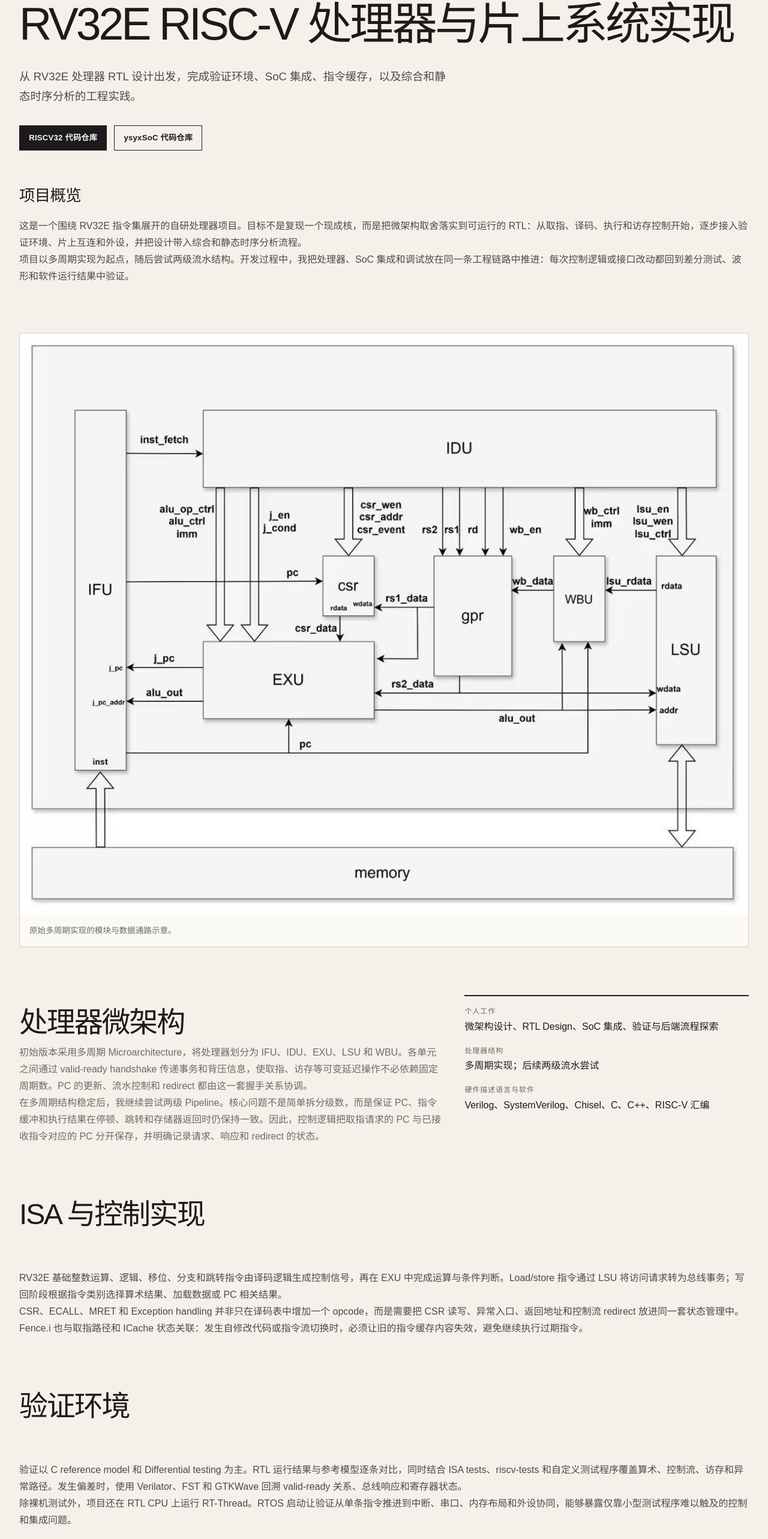
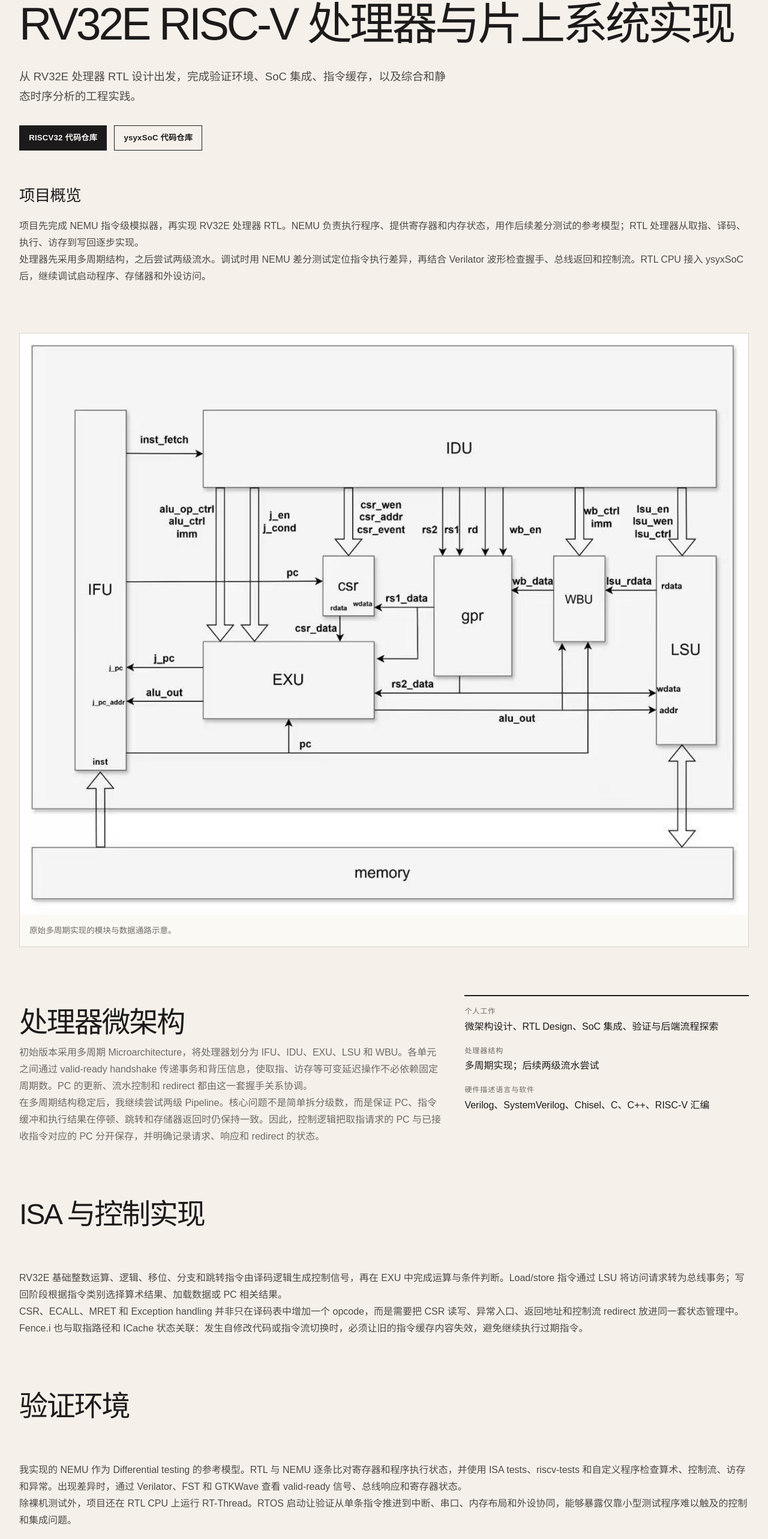
Before and after one commit to gaozhouhao/my-website, a Next.js app: page /projects/riscv-cpu in a window 1280 px wide. Shown: the part 185-2751 px from the top of the page at 60% size. Built offline with nearby package versions, Linux system fonts and the light colour scheme.

Commit message:
Refine project copy and NEMU scope

```diff
--- a/app/projects/riscv-cpu/page.tsx
+++ b/app/projects/riscv-cpu/page.tsx
@@ -13,8 +13,8 @@ const copy = {
     repo: "RISCV32 代码仓库",
     socRepo: "ysyxSoC 代码仓库",
     overview: "项目概览",
-    overviewText: "这是一个围绕 RV32E 指令集展开的自研处理器项目。目标不是复现一个现成核，而是把微架构取舍落实到可运行的 RTL：从取指、译码、执行和访存控制开始，逐步接入验证环境、片上互连和外设，并把设计带入综合和静态时序分析流程。",
-    overviewText2: "项目以多周期实现为起点，随后尝试两级流水结构。开发过程中，我把处理器、SoC 集成和调试放在同一条工程链路中推进：每次控制逻辑或接口改动都回到差分测试、波形和软件运行结果中验证。",
+    overviewText: "项目先完成 NEMU 指令级模拟器，再实现 RV32E 处理器 RTL。NEMU 负责执行程序、提供寄存器和内存状态，用作后续差分测试的参考模型；RTL 处理器从取指、译码、执行、访存到写回逐步实现。",
+    overviewText2: "处理器先采用多周期结构，之后尝试两级流水。调试时用 NEMU 差分测试定位指令执行差异，再结合 Verilator 波形检查握手、总线返回和控制流。RTL CPU 接入 ysyxSoC 后，继续调试启动程序、存储器和外设访问。",
     architecture: "处理器微架构",
     architectureText: "初始版本采用多周期 Microarchitecture，将处理器划分为 IFU、IDU、EXU、LSU 和 WBU。各单元之间通过 valid-ready handshake 传递事务和背压信息，使取指、访存等可变延迟操作不必依赖固定周期数。PC 的更新、流水控制和 redirect 都由这一套握手关系协调。",
     architectureText2: "在多周期结构稳定后，我继续尝试两级 Pipeline。核心问题不是简单拆分级数，而是保证 PC、指令缓冲和执行结果在停顿、跳转和存储器返回时仍保持一致。因此，控制逻辑把取指请求的 PC 与已接收指令对应的 PC 分开保存，并明确记录请求、响应和 redirect 的状态。",
@@ -22,7 +22,7 @@ const copy = {
     isaText: "RV32E 基础整数运算、逻辑、移位、分支和跳转指令由译码逻辑生成控制信号，再在 EXU 中完成运算与条件判断。Load/store 指令通过 LSU 将访问请求转为总线事务；写回阶段根据指令类别选择算术结果、加载数据或 PC 相关结果。",
     isaText2: "CSR、ECALL、MRET 和 Exception handling 并非只在译码表中增加一个 opcode，而是需要把 CSR 读写、异常入口、返回地址和控制流 redirect 放进同一套状态管理中。Fence.i 也与取指路径和 ICache 状态关联：发生自修改代码或指令流切换时，必须让旧的指令缓存内容失效，避免继续执行过期指令。",
     verification: "验证环境",
-    verificationText: "验证以 C reference model 和 Differential testing 为主。RTL 运行结果与参考模型逐条对比，同时结合 ISA tests、riscv-tests 和自定义测试程序覆盖算术、控制流、访存和异常路径。发生偏差时，使用 Verilator、FST 和 GTKWave 回溯 valid-ready 关系、总线响应和寄存器状态。",
+    verificationText: "我实现的 NEMU 作为 Differential testing 的参考模型。RTL 与 NEMU 逐条比对寄存器和程序执行状态，并使用 ISA tests、riscv-tests 和自定义程序检查算术、控制流、访存和异常。出现差异时，通过 Verilator、FST 和 GTKWave 查看 valid-ready 信号、总线响应和寄存器状态。",
     verificationText2: "除裸机测试外，项目还在 RTL CPU 上运行 RT-Thread。RTOS 启动让验证从单条指令推进到中断、串口、内存布局和外设协同，能够暴露仅靠小型测试程序难以触及的控制和集成问题。",
     soc: "SoC 集成与缓存",
     socText: "处理器通过 AXI4-Lite interconnect 接入片上系统。地址空间中包含 SRAM、CLINT、UART 等外设；IFU 和 LSU 发出的请求需要在互连中完成仲裁、寻址和响应返回。内存映射不是静态表格，而是启动程序、外设访问和调试日志共同依赖的接口约定。",
@@ -30,7 +30,7 @@ const copy = {
     backend: "综合与后端探索",
     backendText: "在 RTL 验证之外，项目进入 Yosys Synthesis、iSTA Static Timing Analysis 和 Innovus 探索流程。综合报告用于观察面积构成，时序报告用于定位 critical path。对 ICache 而言，tag comparator 的组织方式会直接影响取指关键路径，因此在比较器实现上进行过针对性的优化和取舍。",
     challenges: "关键工程问题",
-    challengesIntro: "以下问题都来自 RTL、总线和软件联调，而不是抽象的 RISC-V 教科书示例。",
+    challengesIntro: "",
     results: "结果与当前状态",
     resultsText: "下面数据来自当前运行记录，用于说明已完成的执行与验证过程，不用于宣称处理器性能。较低的 IPC 与多周期实现、访存和调试负载有关；它应被视为一次具体运行的观测值。",
     future: "后续工作",
@@ -46,8 +46,8 @@ const copy = {
     repo: "RISCV32 repository",
     socRepo: "ysyxSoC repository",
     overview: "Project overview",
-    overviewText: "This is a self-directed RV32E processor project. The focus is not on reproducing an existing core, but on turning microarchitectural choices into runnable RTL: control logic, verification, SoC integration, and implementation-flow exploration are developed as one engineering path.",
-    overviewText2: "The work began with a multi-cycle core and later explored a two-stage pipeline. Each RTL or interface change is checked again through differential testing, waveforms, and software execution.",
+    overviewText: "The project started with an implementation of the NEMU instruction-set simulator, followed by an RV32E RTL processor. NEMU executes programs and exposes register and memory state; it is the reference model for later differential testing. The RTL core was then built from fetch, decode, execute, load/store, and writeback logic.",
+    overviewText2: "The CPU began as a multi-cycle design and later explored a two-stage pipeline. Differential testing against NEMU, Verilator waveforms, and software running after ysyxSoC integration were used to debug control logic, memory access, boot code, and peripheral access.",
     architecture: "Processor architecture",
     architectureText: "The initial multi-cycle microarchitecture separates IFU, IDU, EXU, LSU, and WBU. Valid-ready handshakes carry transactions and backpressure between units, allowing variable-latency instruction fetches and memory accesses without assuming a fixed cycle count.",
     architectureText2: "The subsequent two-stage pipeline attempt required separating fetch PCs from instruction-buffer PCs and explicitly tracking requests, responses, stalls, and redirects so that PC and instruction state remain aligned.",
@@ -55,7 +55,7 @@ const copy = {
     isaText: "RV32E integer arithmetic, logical, shift, branch, and jump instructions are decoded into control signals and executed in EXU. LSU turns load/store operations into bus transactions, while WBU selects arithmetic, load, or PC-related results.",
     isaText2: "CSR access, ECALL, MRET, and exception handling share redirect and state-control paths. Fence.i is tied to the fetch path and ICache invalidation so stale instructions are not reused after code changes or redirects.",
     verification: "Verification environment",
-    verificationText: "Verification combines a C reference model, differential testing, ISA tests, riscv-tests, custom programs, Verilator simulation, FST traces, and GTKWave debugging.",
+    verificationText: "The implemented NEMU simulator is the reference model for differential testing. RTL state is compared against NEMU alongside ISA tests, riscv-tests, and custom programs; Verilator, FST traces, and GTKWave are used to inspect handshake signals, bus responses, and registers when a mismatch appears.",
     verificationText2: "RT-Thread also runs on the RTL CPU. This extends validation beyond isolated instructions to startup, interrupt, UART, memory mapping, and peripheral integration.",
     soc: "SoC integration and cache",
     socText: "The CPU connects to SRAM, CLINT, UART, and peripherals through an AXI4-Lite interconnect. IFU and LSU traffic requires arbitration, address decoding, response routing, and a consistent memory map shared by boot software and hardware.",
@@ -108,7 +108,7 @@ export function RiscvCpuPage({ locale }: { locale: Locale }) {
 
     <section className="section"><h2 className="section-heading">{t.backend}</h2><p className="section-intro">{t.backendText}</p><div className="timeline"><div><span>01</span><strong>{zh ? "RTL 与验证" : "RTL and verification"}</strong><p>{zh ? "从多周期控制、差分测试和波形调试建立功能闭环。" : "Established a functional loop through multi-cycle control, differential testing, and waveform debug."}</p></div><div><span>02</span><strong>{zh ? "SoC 与缓存" : "SoC and cache"}</strong><p>{zh ? "接入 AXI4-Lite、外设与指令缓存，处理总线和控制流问题。" : "Integrated AXI4-Lite, peripherals, and ICache while resolving bus and control-flow issues."}</p></div><div><span>03</span><strong>{zh ? "实现流程" : "Implementation flow"}</strong><p>{zh ? "进入 Synthesis、STA 和 Innovus 探索，检查面积与关键路径。" : "Moved through synthesis, STA, and Innovus exploration to inspect area and critical paths."}</p></div></div></section>
 
-    <section className="section"><h2 className="section-heading">{t.challenges}</h2><p className="section-intro">{t.challengesIntro}</p><div className="challenge-grid">{challenges[locale].map(([title, text], index) => <article className="challenge-card" key={title}><p className="eyebrow">0{index + 1}</p><h3>{title}</h3><p>{text}</p></article>)}</div></section>
+    <section className="section"><h2 className="section-heading">{t.challenges}</h2><div className="challenge-grid">{challenges[locale].map(([title, text], index) => <article className="challenge-card" key={title}><p className="eyebrow">0{index + 1}</p><h3>{title}</h3><p>{text}</p></article>)}</div></section>
 
     <section className="section"><h2 className="section-heading">{t.results}</h2><p className="section-intro">{t.resultsText}</p><div className="result-showcase"><p className="eyebrow">{t.resultLabel}</p><table className="result-table"><tbody><tr><th>Cycles</th><td>29,825,900</td></tr><tr><th>Instructions retired</th><td>590,845</td></tr><tr><th>IPC</th><td>0.0198</td></tr></tbody></table><p className="resume-note">{zh ? "已完成 ISA 验证、差分测试、RT-Thread RTL 运行，以及综合和时序分析探索；当前不展示性能、面积或频率结论。": "Completed work includes ISA verification, differential testing, RT-Thread running on RTL, and synthesis/timing exploration. No performance, area, or frequency claim is made here."}</p></div></section>
 
--- a/lib/content.ts
+++ b/lib/content.ts
@@ -57,8 +57,8 @@ export const projectSummaries: readonly ProjectSummary[] = [
   },
   {
     slug: "digital-ic-flow",
-    title: "Digital IC Design Lab — ASIC Design Flow Implementation",
-    titleZh: "Digital IC Design Lab — ASIC 设计流程实践",
+    title: "Digital IC Design Lab",
+    titleZh: "Digital IC Design Lab",
     direction: "ASIC Flow · RTL · Synthesis · Physical Design",
     directionZh: "ASIC 设计流程 · RTL · 综合 · 物理实现",
     summary:
```
Also changed, not shown: app/projects/class-ab-amplifier/page.tsx (+1 -1 lines).
